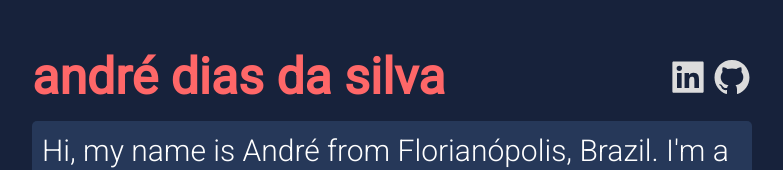
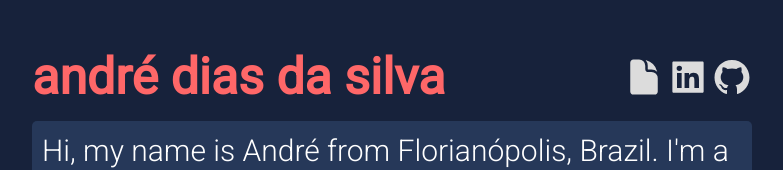
Before and after one commit to diasandre/my-blog-tech-stuff, a Gatsby site: page / in a window 1280 px wide. Shown: the top 170 px of the page, without its empty margins (248-1031 px from the left). Built offline with nearby package versions, Linux system fonts and the light colour scheme; Gatsby itself is replaced by a stand-in of ours.

Commit message:
add cv to icons

```diff
--- a/src/components/HeaderSocial.js
+++ b/src/components/HeaderSocial.js
@@ -1,5 +1,6 @@
 import React from 'react';
 import { AiFillGithub, AiFillLinkedin } from 'react-icons/ai';
+import { HiDocument } from "react-icons/hi2";
 import '../styles.css';
 import { SOCIAL_URL, SOCIAL_TYPES } from '../constants/socialConstants';
 
@@ -7,6 +8,10 @@ const HeaderSocial = () => {
   const goToUrl = (type) => window.open(SOCIAL_URL[type], '_blank');
   return (
     <div>
+      <HiDocument
+        onClick={() => goToUrl(SOCIAL_TYPES.CURRICULUM)}
+        className="social"
+      />
       <AiFillLinkedin
         onClick={() => goToUrl(SOCIAL_TYPES.LINKEDIN)}
         className="social"
--- a/src/constants/socialConstants.js
+++ b/src/constants/socialConstants.js
@@ -8,4 +8,5 @@ export const SOCIAL_URL = {
   TWITTER: "https://twitter.com/diasduzurf",
   GITHUB: "https://github.com/diasandre",
   LINKEDIN: "https://www.linkedin.com/in/andr%C3%A9-dias-da-silva/",
+  CURRICULUM: "https://github.com/diasandre/my-blog-tech-stuff/raw/master/Andre%CC%81%20Dias%20da%20Silva%20Resume.pdf",
 }
```
